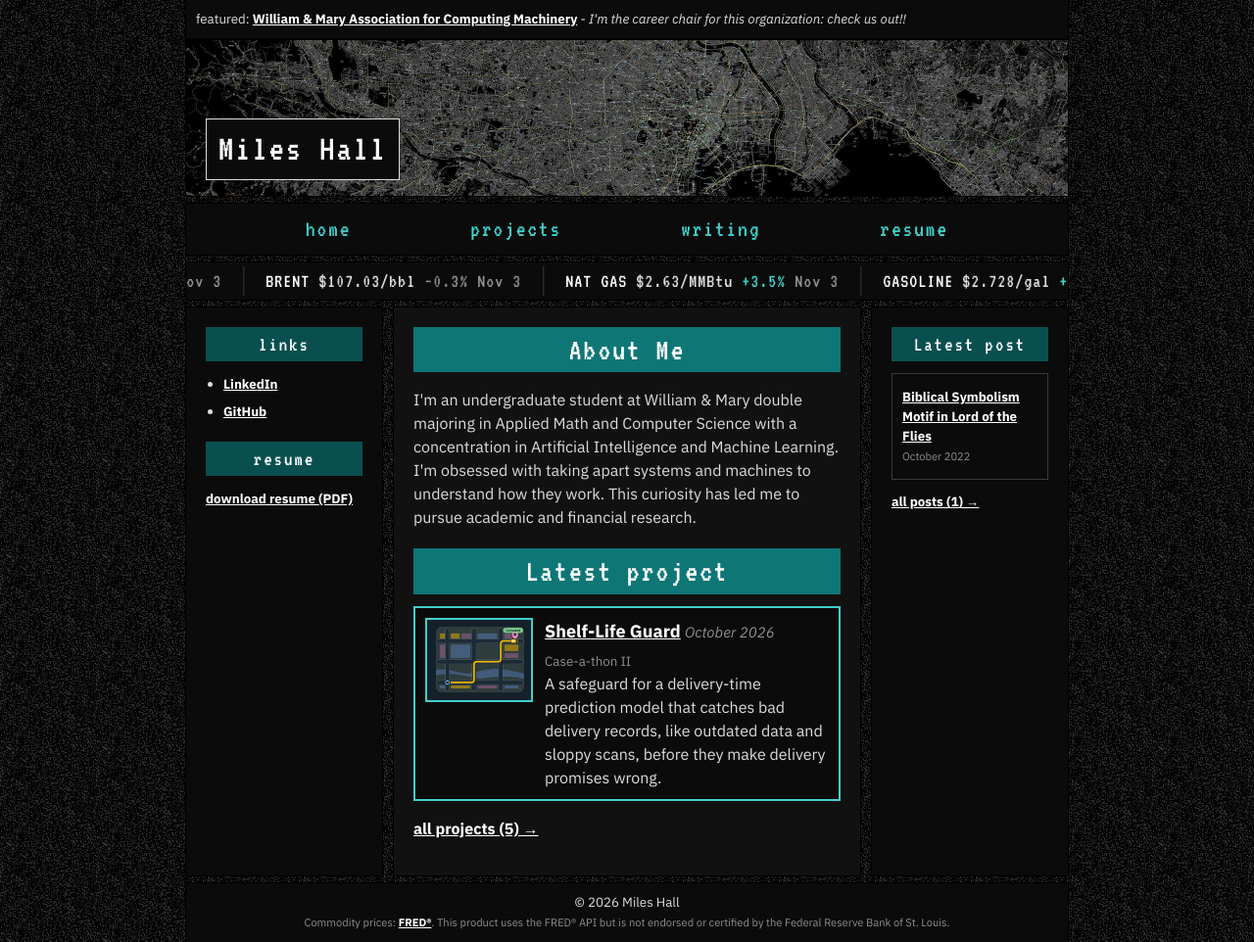
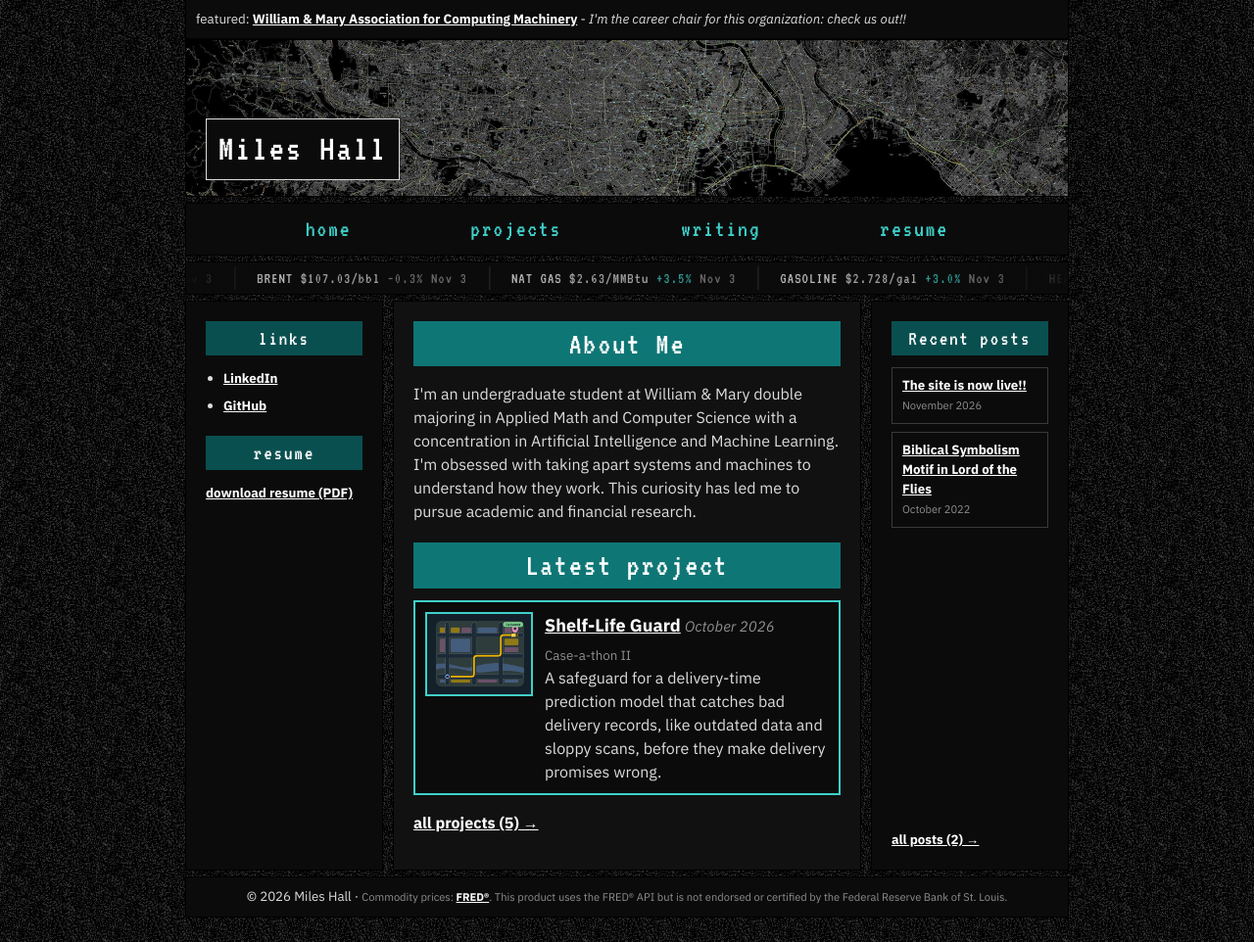
Before and after one commit to milesbhall/milesbhall.github.io, a Jekyll site: the page built from index.html, in a window 1280 px wide. Shown: the whole page at 98% size. Built offline with Jekyll 4.4.1, drawn with Linux system fonts in a browser that asks for light colours.

Commit message:
Fill right column with recent posts; soften ticker; one-line footer
- Right column lists recent posts until it runs out of room beside the
  center column, then fades out; phones show the 3 newest
- Ticker text smaller and softer, with gradient fades at both ends
- Footer copyright and FRED notice on one line
- New post: site launch announcement

Co-Authored-By: Claude Opus 5.5 <noreply@anthropic.com>

```diff
--- a/_layouts/default.html
+++ b/_layouts/default.html
@@ -37,7 +37,7 @@
 {{ content }}
 </div>
 
-<footer id="footer">&copy; 2026 Miles Hall<br><small>Commodity prices: <a href="https://fred.stlouisfed.org/">FRED&reg;</a>. This product uses the FRED&reg; API but is not endorsed or certified by the Federal Reserve Bank of St. Louis.</small></footer>
+<footer id="footer">&copy; 2026 Miles Hall &middot; <small>Commodity prices: <a href="https://fred.stlouisfed.org/">FRED&reg;</a>. This product uses the FRED&reg; API but is not endorsed or certified by the Federal Reserve Bank of St. Louis.</small></footer>
 
 </div>
 </body>
--- a/index.html
+++ b/index.html
@@ -31,11 +31,12 @@ layout: default
 </main>
 
 <aside id="rightSidebar">
-<h2 class="bar" id="writing">Latest post</h2>
-{% if site.posts.size > 0 %}{% for post in site.posts limit:1 %}
-<div class="box">
-<p><a href="{{ post.url }}">{{ post.title }}</a><br><small>{{ post.date | date: "%B %Y" }}</small></p>
-</div>{% endfor %}
-<p><a href="/writing/">all posts ({{ site.posts.size }}) &rarr;</a></p>
+<h2 class="bar" id="writing">Recent posts</h2>
+{% if site.posts.size > 0 %}<div class="post-fill">
+<ul class="post-list">
+{% for post in site.posts limit:30 %}<li class="box"><a href="{{ post.url }}">{{ post.title }}</a><br><small>{{ post.date | date: "%B %Y" }}</small></li>
+{% endfor %}</ul>
+</div>
+<p class="all-posts"><a href="/writing/">all posts ({{ site.posts.size }}) &rarr;</a></p>
 {% else %}<div class="box"><p>nothing yet.</p></div>{% endif %}
 </aside>
--- a/style.css
+++ b/style.css
@@ -137,14 +137,32 @@ body {
 
 /* ---------- commodity ticker (data: _data/ticker.json, from FRED) ---------- */
 #ticker {
+  position: relative;
   overflow: hidden;
   margin: 0 0 8px;
   background-color: var(--panel);
   font-family: var(--heading-font);
-  font-size: 20px;
+  font-size: 16px;
   letter-spacing: 1px;
   white-space: nowrap;
 }
+
+/* softer text so the strip doesn't shout */
+.ticker-track { opacity: 0.7; }
+
+/* gradient layers over each end fade the text into the strip's background */
+#ticker::before,
+#ticker::after {
+  content: "";
+  position: absolute;
+  top: 0;
+  bottom: 0;
+  z-index: 1;
+  width: 80px;
+  pointer-events: none;
+}
+#ticker::before { left: 0;  background: linear-gradient(to right, var(--panel), transparent); }
+#ticker::after  { right: 0; background: linear-gradient(to left,  var(--panel), transparent); }
 
 /* two copies of the list side by side; sliding left by one copy loops seamlessly */
 .ticker-track {
@@ -247,6 +265,40 @@ main .bar {
   padding: 0 10px;
 }
 
+/* right column post list: shows as many posts as fit beside the center column, then fades out */
+#rightSidebar { display: flex; flex-direction: column; }
+
+.post-fill {
+  position: relative;
+  flex: 1;
+  min-height: 90px;
+}
+
+/* taken out of the normal flow so the list never makes the column taller */
+.post-list {
+  position: absolute;
+  inset: 0;
+  overflow: hidden;
+  margin: 0;
+  padding: 0;
+  list-style: none;
+}
+
+.post-list li { margin: 0 0 8px; padding: 8px 10px; }
+
+.post-fill::after {
+  content: "";
+  position: absolute;
+  left: 0;
+  right: 0;
+  bottom: 0;
+  height: 40px;
+  background: linear-gradient(to top, var(--panel), transparent);
+  pointer-events: none;
+}
+
+.all-posts { margin: 8px 0 0; }
+
 /* project card: thumbnail on the left, text on the right */
 .project {
   display: flex;
@@ -297,6 +349,11 @@ mjx-container[display="true"] { overflow-x: auto; overflow-y: hidden; }
   #rightSidebar { order: 3; margin: 12px 0 0; }
   #navbar ul { flex-wrap: wrap; }
   .project img { width: 80px; }
+  /* stacked on phones, so there's no column height to fill: show the 3 newest */
+  .post-fill { min-height: 0; }
+  .post-fill::after { display: none; }
+  .post-list { position: static; }
+  .post-list li:nth-child(n+4) { display: none; }
   #header { height: 110px; }
   #header a { font-size: 30px; }
 }
```
Also changed, not shown: _posts/2022-10-01-biblical-symbolism-in-lord-of-the-flies.md (+1 -1 lines), _posts/2026-11-06-announcement.md (added, +7 -0 lines).
